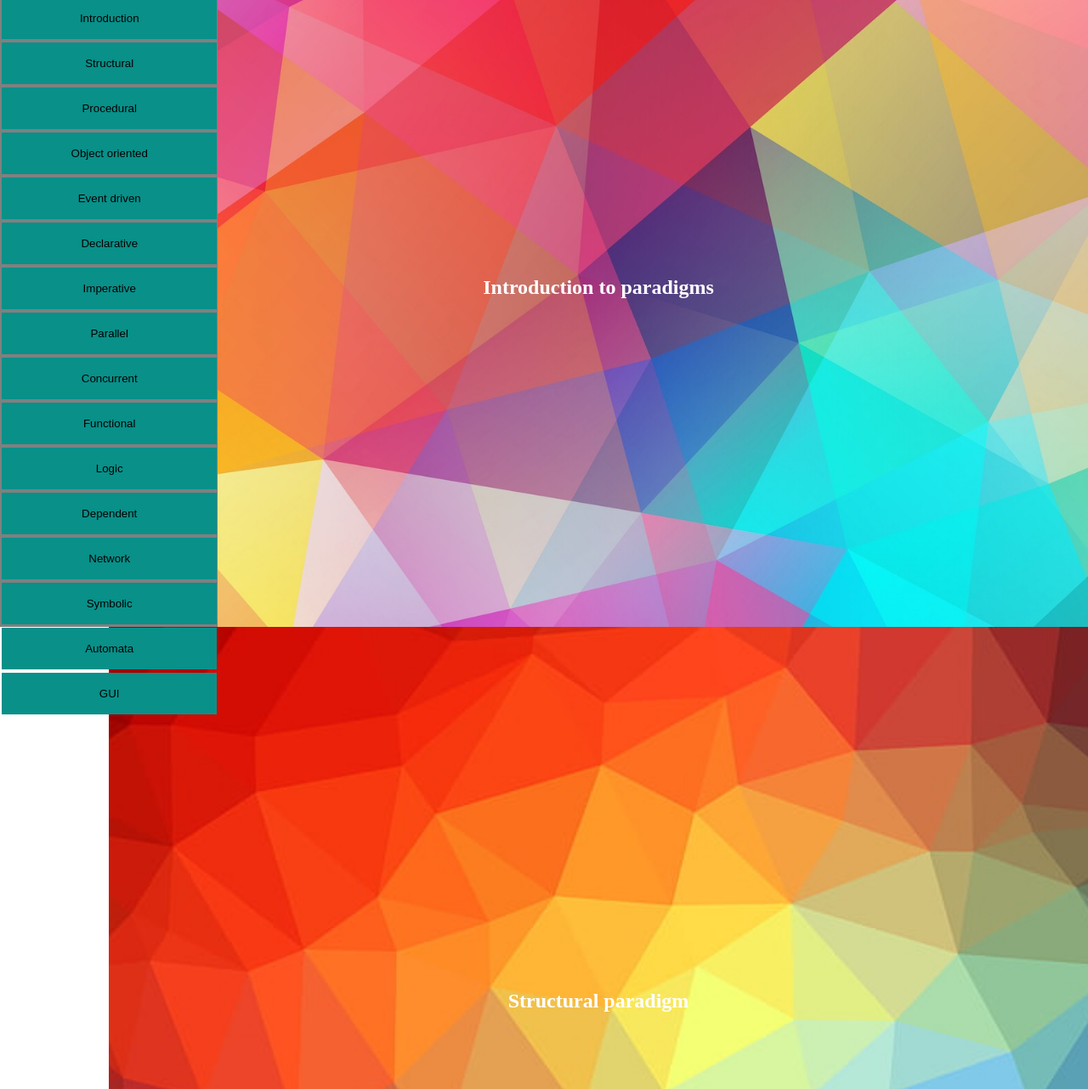
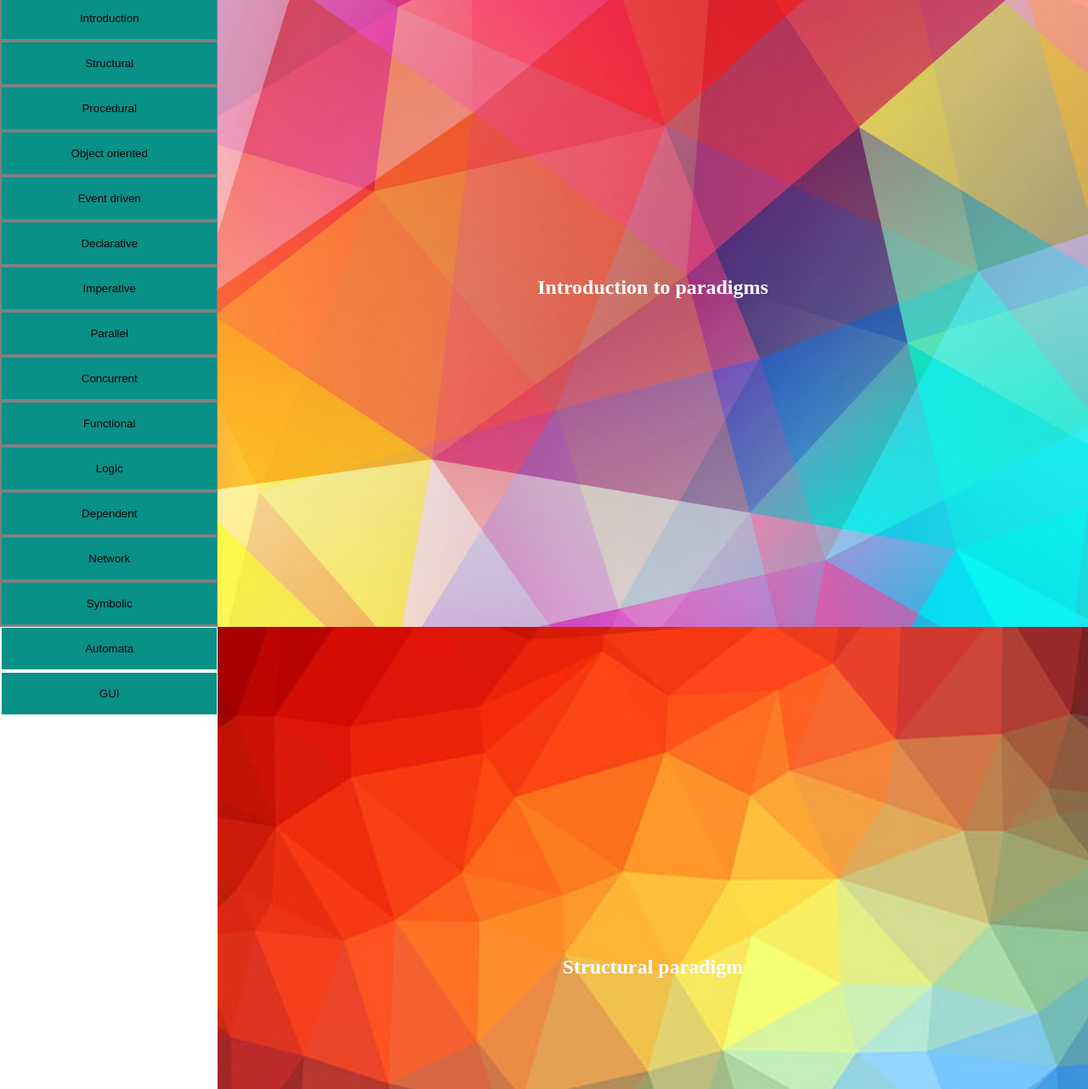
Before and after one commit to vivekjagannath/ProgrammingParadigm, a plain HTML site: page index.html in a window 1280 px wide. Shown: the part 62-1344 px from the top of the page at 85% size. Drawn offline with Linux system fonts and the light colour scheme.

Commit message:
Changed height of images.

```diff
--- a/style.css
+++ b/style.css
@@ -31,7 +31,7 @@ h1{
     left: 0;
 }
 .dyn{
-    width:90%;
+    width:80%;
     height:100%;
     float:right;
 }
@@ -44,7 +44,7 @@ h1{
     background-size: cover;
 }
 .second{
-    height:110%;
+    height:100%;
     width:100%;
     background-image: url(second.jpg);
     background-size:cover;
```
